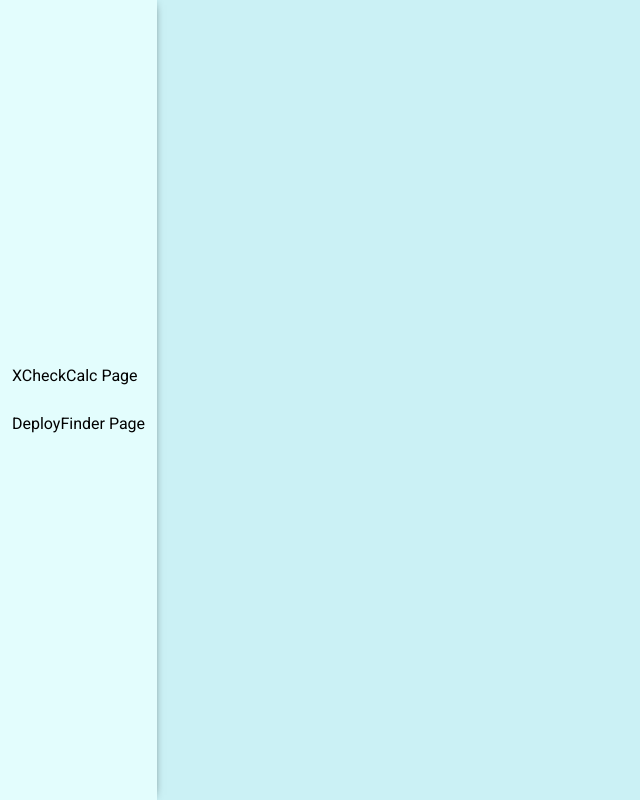
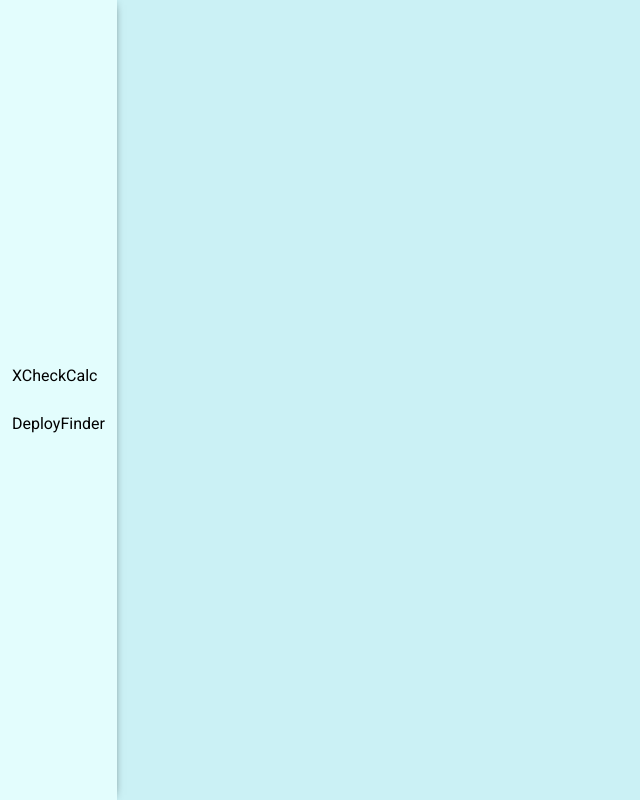
Before and after one commit to EternalRival/er-rsschool-tools, a Vue app: page / in a window 1280 px wide. Shown: the whole page, without its empty margins (0-640 px from the left). Built offline with nearby package versions, Linux system fonts and the light colour scheme.

Commit message:
feat: change nav links text

```diff
--- a/src/components/NavigationComponent.vue
+++ b/src/components/NavigationComponent.vue
@@ -1,6 +1,6 @@
 <script setup lang="ts">
   import { ref } from 'vue';
-  const routes = ref({ '/xcheck-calc': 'XCheckCalc Page', '/deploy-finder': 'DeployFinder Page' });
+  const routes = ref({ '/xcheck-calc': 'XCheckCalc', '/deploy-finder': 'DeployFinder' });
 </script>
 
 <template>
```
